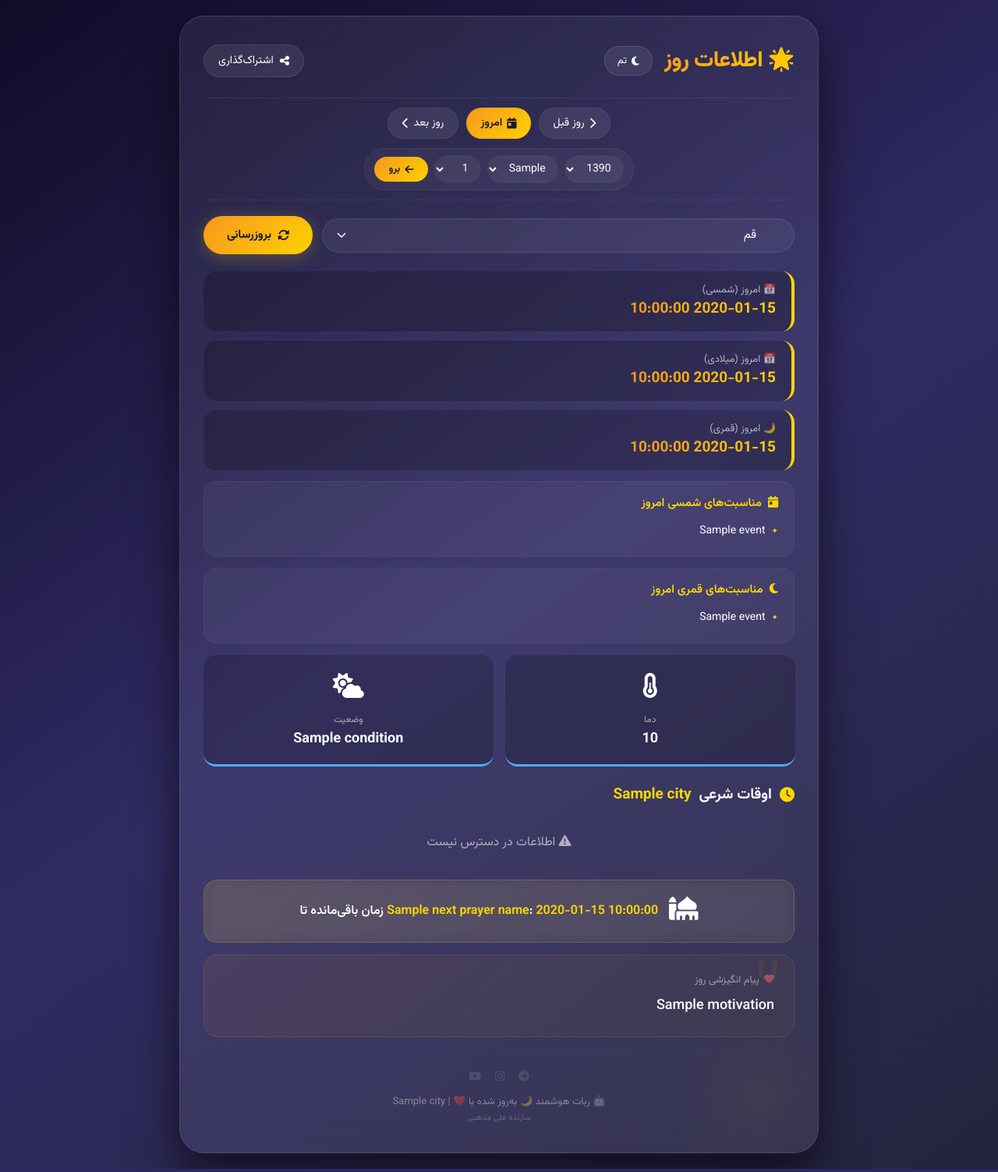
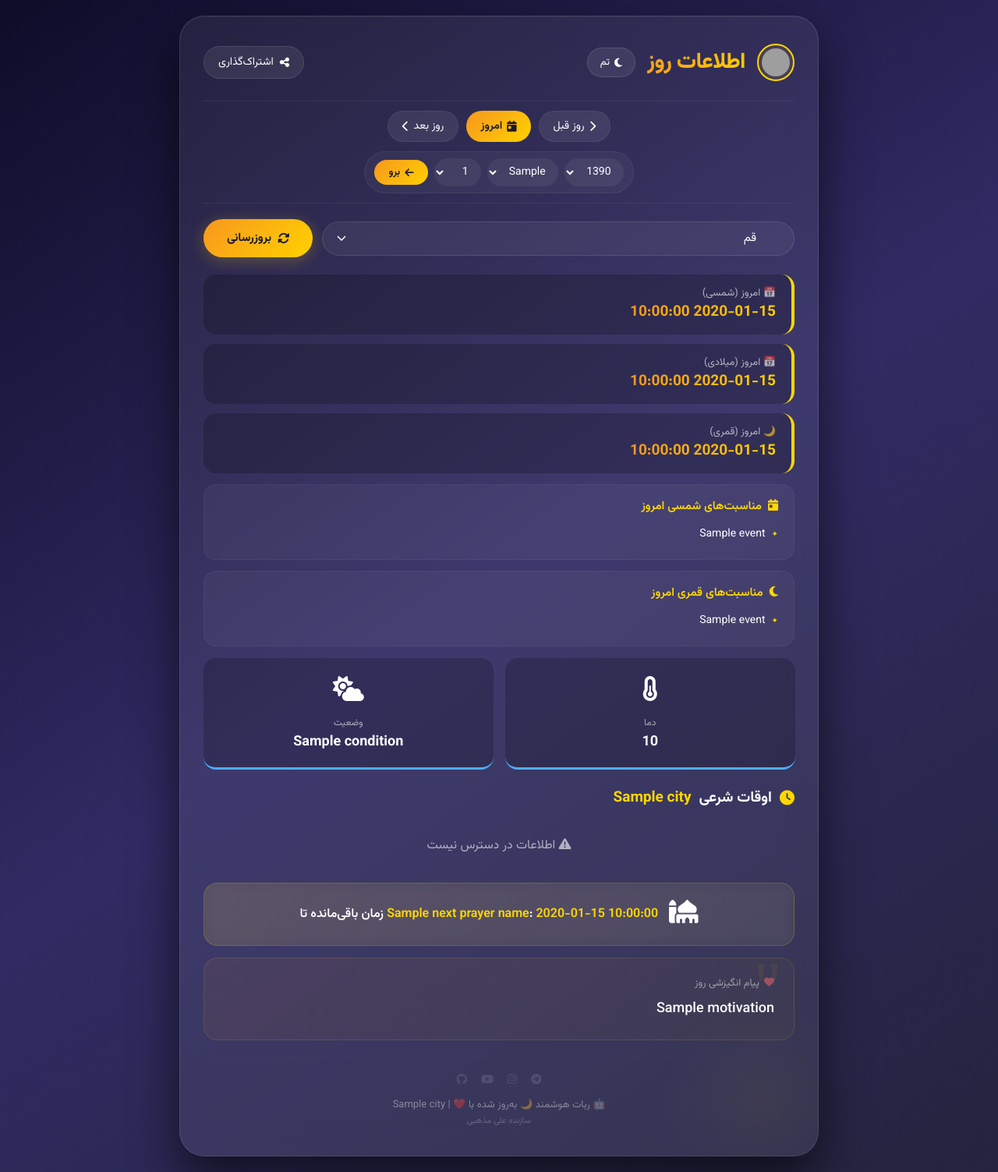
Before and after one commit to alimazhabe1-cell/alimerad, a Flask app: template templates/index.html in a window 1280 px wide. Shown: the whole page at 78% size. Run offline with Flask 3, Linux system fonts and the light colour scheme; the template is opened without the code that fills it: most values are stand-ins (such as "Sample title", 1, 10 or a date in 2020); grey boxes are pictures that could not be loaded.

Commit message:
Update index.html

```diff
--- a/templates/index.html
+++ b/templates/index.html
@@ -190,6 +190,7 @@
             animation: pulse 2s infinite;
         }
 
+        /* ===== هدر با لوگو ===== */
         .header {
             display: flex;
             justify-content: space-between;
@@ -206,6 +207,16 @@
             align-items: center;
             gap: 15px;
             flex-wrap: wrap;
+        }
+
+        .site-logo {
+            width: 48px;
+            height: 48px;
+            border-radius: 50%;
+            object-fit: cover;
+            background: rgba(255, 215, 0, 0.1);
+            padding: 4px;
+            border: 2px solid var(--gold);
         }
 
         h1 {
@@ -780,6 +791,7 @@
             .header-left { justify-content: space-between; width: 100%; }
             .share-btn { align-self: flex-start; font-size: 13px; padding: 8px 14px; }
             .theme-toggle { font-size: 12px; padding: 6px 12px; }
+            .site-logo { width: 40px; height: 40px; }
             .city-selector { flex-direction: column; gap: 10px; }
             .city-selector select { width: 100%; min-width: unset; padding: 12px 18px; padding-right: 44px; font-size: 14px; }
             .city-selector button { width: 100%; justify-content: center; padding: 12px 20px; font-size: 14px; }
@@ -803,6 +815,7 @@
         @media (max-width: 400px) {
             .card { padding: 16px 12px; border-radius: 20px; }
             h1 { font-size: 18px; }
+            .site-logo { width: 32px; height: 32px; }
             .grid-2 { grid-template-columns: 1fr; }
             .prayer-grid { grid-template-columns: 1fr 1fr; gap: 6px; }
             .prayer-item { padding: 10px 5px; font-size: 12px; }
@@ -828,11 +841,14 @@
     <div class="card">
 
         <!-- ============================================================
-        هدر
+        هدر با لوگو
         ============================================================ -->
         <div class="header">
             <div class="header-left">
-                <h1>🌟 اطلاعات روز</h1>
+                <img src="{{ url_for('static', filename='logo.png') }}"
+                     alt="لوگو"
+                     class="site-logo">
+                <h1>اطلاعات روز</h1>
                 <button class="theme-toggle" onclick="toggleTheme()">
                     <i class="fas fa-moon"></i> تم
                 </button>
@@ -1028,9 +1044,10 @@
         ============================================================ -->
         <div class="footer">
             <div class="social-links">
-                    <a href="https://t.me/HmHermi" title="تلگرام"><i class="fab fa-telegram-plane"></i></a>
-                    <a href="https://www.instagram.com/alimazhabe/" title="اینستاگرام"><i class="fab fa-instagram"></i></a>
-                    <a href="https://www.youtube.com/@alimazhabi" title="یوتیوب"><i class="fab fa-youtube"></i></a>
+                <a href="#" title="تلگرام"><i class="fab fa-telegram-plane"></i></a>
+                <a href="#" title="اینستاگرام"><i class="fab fa-instagram"></i></a>
+                <a href="#" title="یوتیوب"><i class="fab fa-youtube"></i></a>
+                <a href="#" title="گیت‌هاب"><i class="fab fa-github"></i></a>
             </div>
             🤖 ربات هوشمند 🌙 به‌روز شده با ❤️ | {{ city }}
             <br>
@@ -1051,7 +1068,7 @@
 جاوااسکریپت
 ============================================================ -->
 <script>
-    // ===== اشتراک‌گذاری =====
+    // ===== اشتراک‌گذاری با لینک ثابت =====
     function shareWebsite() {
         const link = 'https://alimerad.onrender.com/';
 
@@ -1110,14 +1127,10 @@ function shareWebsite() {
         // بازیابی شهر ذخیره‌شده
         const savedCity = localStorage.getItem('preferredCity');
         if (savedCity && !new URLSearchParams(window.location.search).get('city')) {
-            // اگر شهری در localStorage هست و در URL نیست، آن را انتخاب کن
             const options = citySelect.options;
             for (let i = 0; i < options.length; i++) {
                 if (options[i].value === savedCity) {
                     options[i].selected = true;
-                    // دکمه بروزرسانی را کلیک کن تا صفحه با شهر جدید بارگذاری شود
-                    // اما از آنجا که ممکن است فرم را به صورت خودکار ارسال کنیم، بهتر است کاربر خودش انتخاب کند.
-                    // برای راحتی، فقط مقدار select را تنظیم می‌کنیم و کاربر خودش بروزرسانی می‌کند.
                     break;
                 }
             }
@@ -1125,7 +1138,6 @@ function shareWebsite() {
 
         // ذخیره شهر هنگام کلیک بروزرسانی
         updateBtn.addEventListener('click', function(e) {
-            // قبل از ارسال فرم، شهر را ذخیره کن
             const selectedCity = citySelect.value;
             localStorage.setItem('preferredCity', selectedCity);
         });
@@ -1144,7 +1156,6 @@ function shareWebsite() {
             if (month <= 6) maxDay = 31;
             else if (month <= 11) maxDay = 30;
             else {
-                // محاسبه کبیسه شمسی (تقریبی)
                 const isLeap = (year % 4 === 0);
                 maxDay = isLeap ? 30 : 29;
             }
@@ -1165,7 +1176,7 @@ function shareWebsite() {
         if (monthSelect && daySelect && yearSelect) {
             monthSelect.addEventListener('change', updateDays);
             yearSelect.addEventListener('change', updateDays);
-            updateDays(); // تنظیم اولیه
+            updateDays();
         }
     });
 </script>
```
Lines whose indentation alone changed are shown as unchanged.
